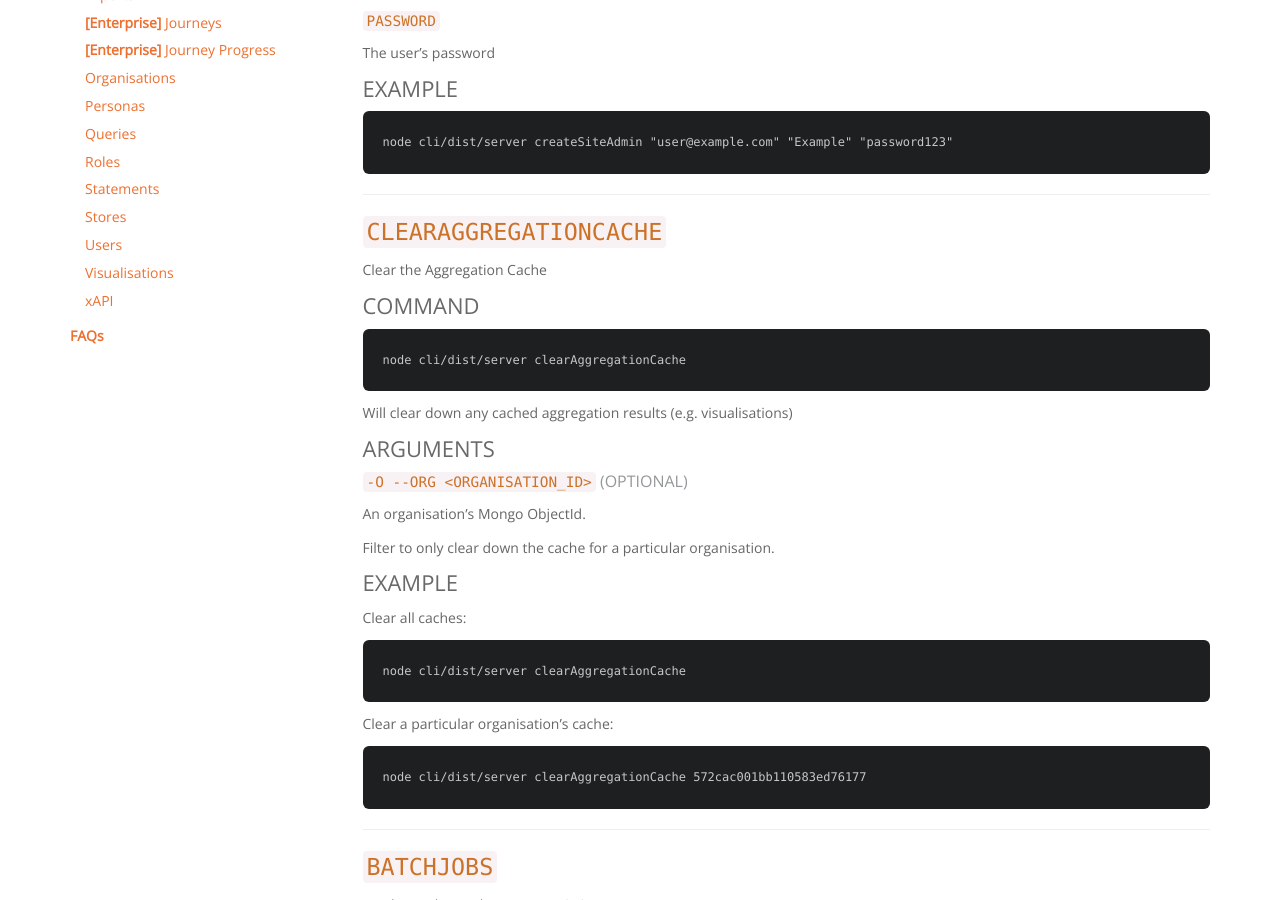
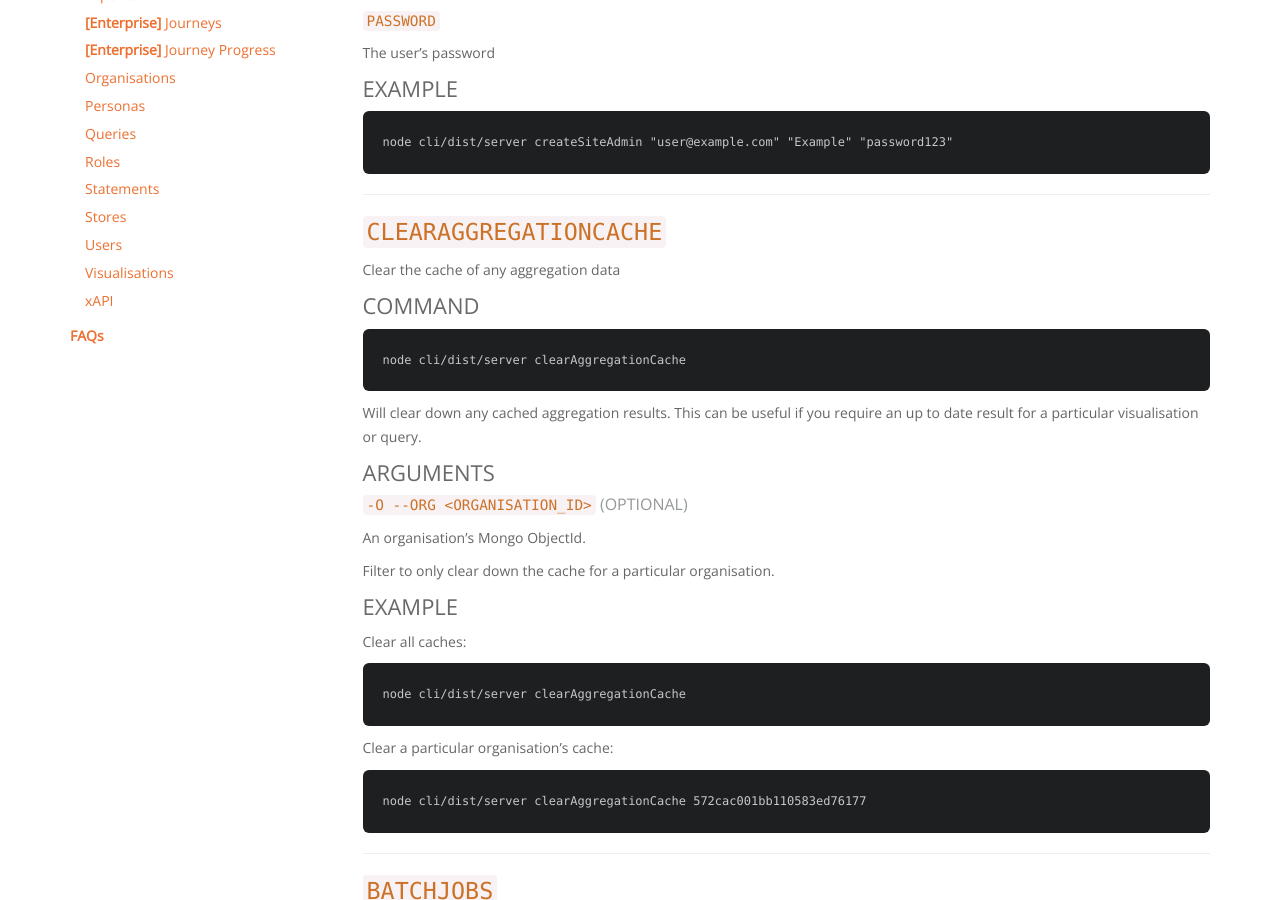
Before and after one commit to LearningLocker/docs, a Jekyll site: the page built from src/guides-cli.md, in a window 1280 px wide and 900 px high, scrolled down 688 px. Built offline with Jekyll 4.4.1, drawn with Linux system fonts in a browser that asks for light colours; nearby versions of some CDN libraries; our own code applies the rules of GitHub Pages for plain Markdown files.

Commit message:
Updated CLI docs

````diff
--- a/src/guides-cli.md
+++ b/src/guides-cli.md
@@ -39,14 +39,14 @@ node cli/dist/server createSiteAdmin "user@example.com" "Example" "password123"
 ___
 
 ## `clearAggregationCache`
-Clear the Aggregation Cache
+Clear the cache of any aggregation data
 
 ### Command
 ```sh
 node cli/dist/server clearAggregationCache
 ```
 
-Will clear down any cached aggregation results (e.g. visualisations)
+Will clear down any cached aggregation results. This can be useful if you require an up to date result for a particular visualisation or query.
 
 ### Arguments
 
````
